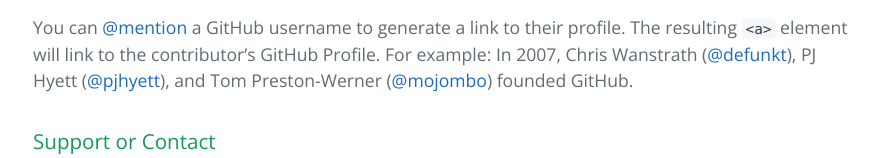
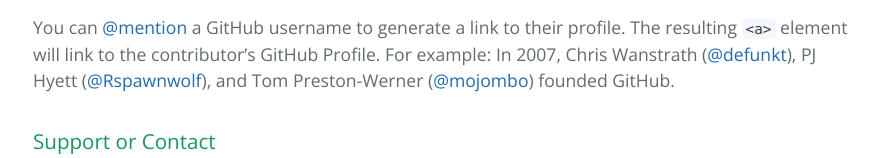
Before and after one commit to Rspawnwolf/Rspawnwolf.github.io, a plain HTML site: page index.html in a window 1280 px wide. Shown: the part 921-1079 px from the top of the page, without its empty margins (191-1087 px from the left). Drawn offline with nearby package versions, Linux system fonts and the light colour scheme.

Commit message:
Update index.html

```diff
--- a/index.html
+++ b/index.html
@@ -34,7 +34,7 @@
 <h3>
 <a id="authors-and-contributors" class="anchor" href="#authors-and-contributors" aria-hidden="true"><span class="octicon octicon-link"></span></a>Authors and Contributors</h3>
 
-<p>You can <a href="https://github.com/blog/821" class="user-mention">@mention</a> a GitHub username to generate a link to their profile. The resulting <code>&lt;a&gt;</code> element will link to the contributor’s GitHub Profile. For example: In 2007, Chris Wanstrath (<a href="https://github.com/defunkt" class="user-mention">@defunkt</a>), PJ Hyett (<a href="https://github.com/pjhyett" class="user-mention">@pjhyett</a>), and Tom Preston-Werner (<a href="https://github.com/mojombo" class="user-mention">@mojombo</a>) founded GitHub.</p>
+<p>You can <a href="https://github.com/blog/821" class="user-mention">@mention</a> a GitHub username to generate a link to their profile. The resulting <code>&lt;a&gt;</code> element will link to the contributor’s GitHub Profile. For example: In 2007, Chris Wanstrath (<a href="https://github.com/defunkt" class="user-mention">@defunkt</a>), PJ Hyett (<a href="https://github.com/rspawnwolf" class="user-mention">@Rspawnwolf</a>), and Tom Preston-Werner (<a href="https://github.com/mojombo" class="user-mention">@mojombo</a>) founded GitHub.</p>
 
 <h3>
 <a id="support-or-contact" class="anchor" href="#support-or-contact" aria-hidden="true"><span class="octicon octicon-link"></span></a>Support or Contact</h3>
```
